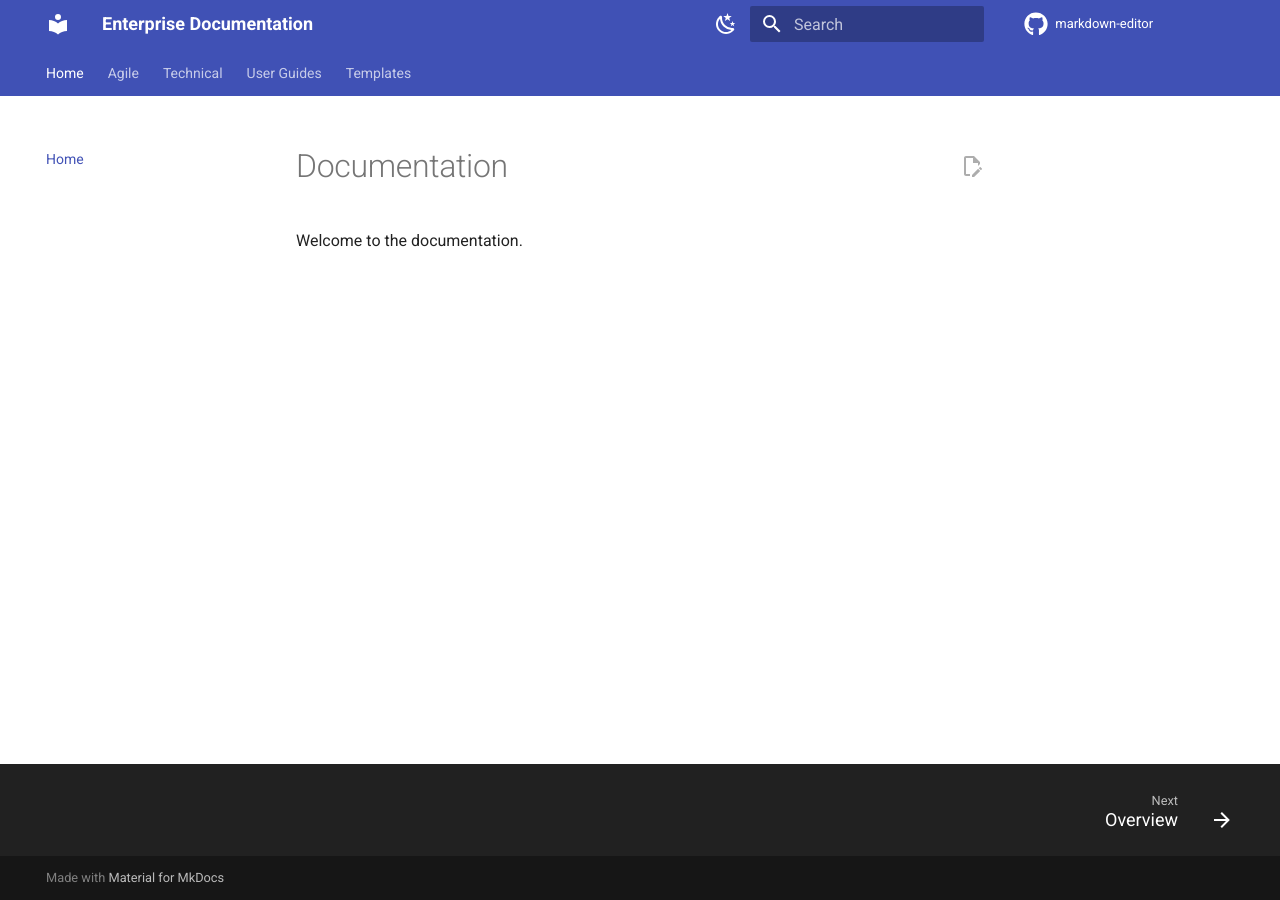
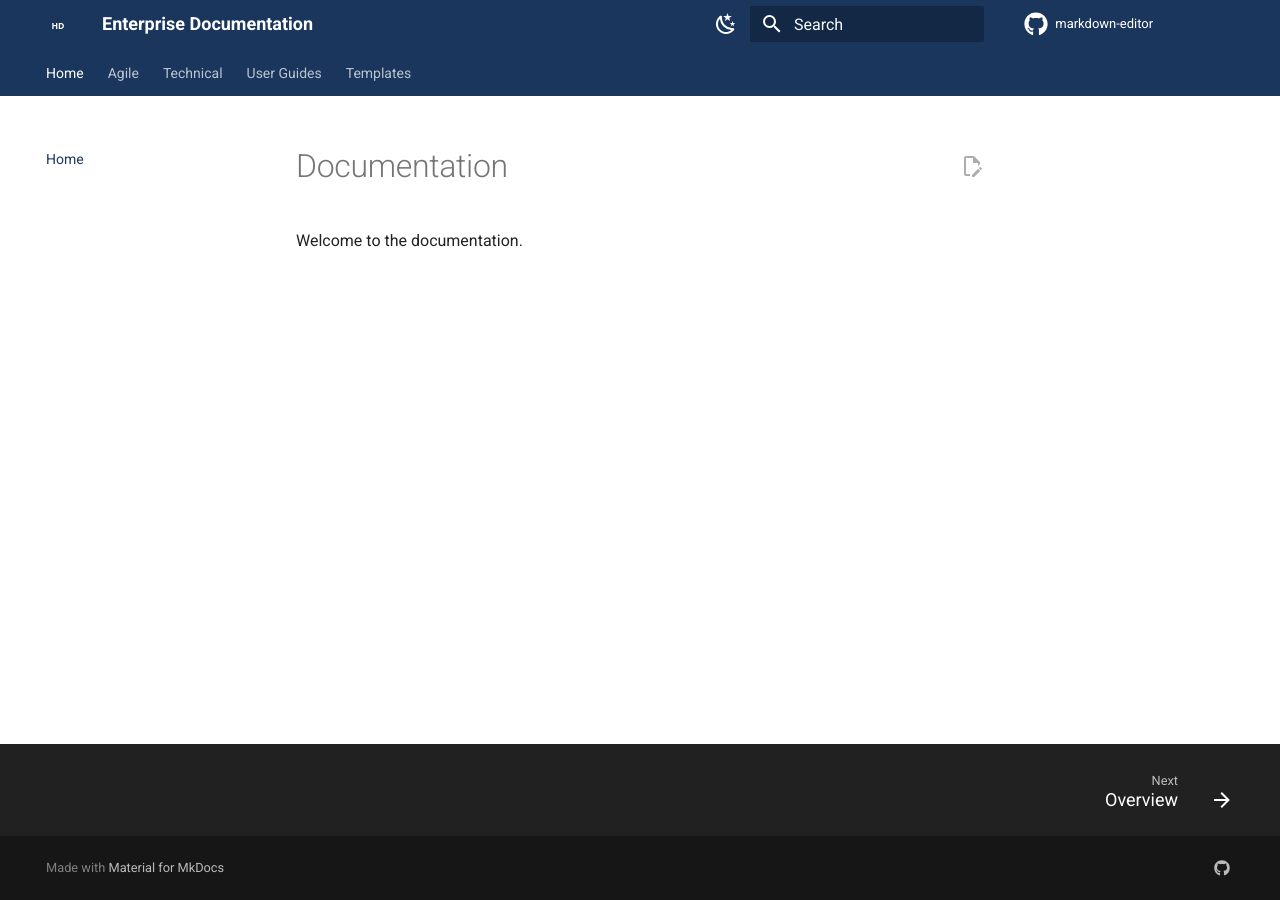
Before and after one commit to carloscuxin/markdown-editor, an MkDocs documentation site: the page built from docs/index.md, in a window 1280 px wide. Built offline with MkDocs 1.6.1 and Material for MkDocs 9.7.7, drawn with Linux system fonts in a browser that asks for light colours; comment, search, counter and statistics services are not loaded.

Commit message:
feat: update theme configuration with corporate branding

```diff
--- a/mkdocs.yml
+++ b/mkdocs.yml
@@ -33,20 +33,30 @@ theme:
   palette:
     - media: "(prefers-color-scheme: light)"
       scheme: default
-      primary: indigo
-      accent: amber
+      primary: custom
+      accent: custom
       toggle:
         icon: material/weather-night
         name: Switch to dark mode
     - media: "(prefers-color-scheme: dark)"
       scheme: slate
-      primary: indigo
-      accent: amber
+      primary: custom
+      accent: custom
       toggle:
         icon: material/weather-sunny
         name: Switch to light mode
+  logo: assets/logo.svg
+  favicon: assets/logo.svg
   icon:
     repo: fontawesome/brands/github
+
+extra_css:
+  - stylesheets/extra.css
+
+extra:
+  social:
+    - icon: fontawesome/brands/github
+      link: https://github.com/carloscuxin/markdown-editor
 
 markdown_extensions:
   - admonition
```
Also changed, not shown: docs/assets/logo.svg (added).
